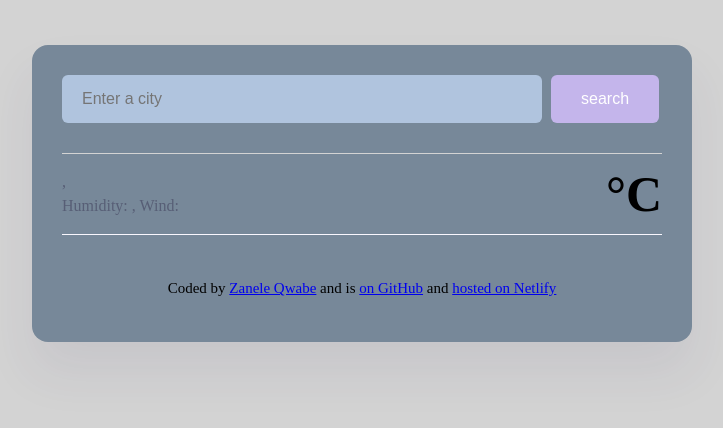
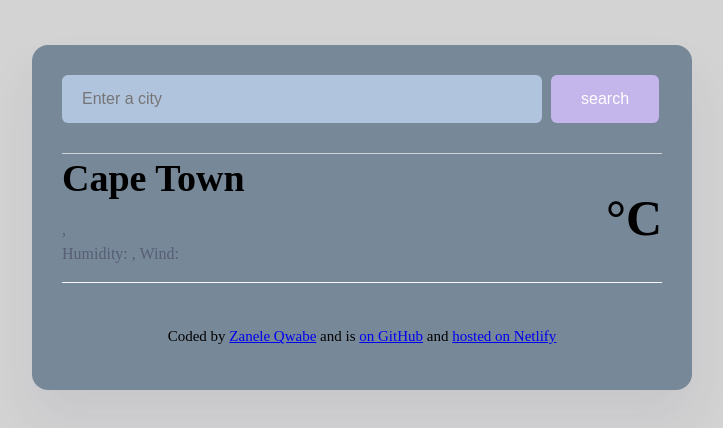
Before and after one commit to Zanele221/weather-search-project, a plain HTML site: page index.html in a window 1280 px wide. Shown: the whole page, without its empty margins (278-1001 px from the left). Drawn offline with nearby package versions, Linux system fonts and the light colour scheme; no server answers.

Commit message:
Updated h1

```diff
--- a/index.html
+++ b/index.html
@@ -18,7 +18,7 @@
         <main>
             <div class="weather-app-data">
                 <div>
-                    <h1 class="weather-app-city" id="city"></h1>
+                    <h1 class="weather-app-city" id="city">Cape Town</h1>
                     <p class="weather-app-details">
                         <span id="time"></span>, <span id="description"></span>
                         <br>
--- a/index.js
+++ b/index.js
@@ -40,10 +40,9 @@ function formatDate(date) {
 }
 
 function searchCity(city) {
-  let apiKey = "f78406b16o38b94e34f7t24f5be5e8a9"; // Ensure this API key is valid from SheCodes
+  let apiKey = "f78406b16o38b94e34f7t24f5be5e8a9";
   let apiUrl = `https://api.shecodes.io/weather/v1/current?query=${city}&key=${apiKey}`;
   axios.get(apiUrl).then(refreshWeather).catch(function (error) {
-    // Handle errors, e.g., city not found
     alert("Could not find weather for that city. Please try again.");
     console.error("Error fetching weather data:", error);
   });
@@ -52,7 +51,7 @@ function searchCity(city) {
 function handleSearchSubmit(event) {
   event.preventDefault();
   let searchInput = document.querySelector("#search-form-input");
-  // Check if the input is not empty before searching
+
   if (searchInput.value) {
     searchCity(searchInput.value);
   } else {
@@ -62,3 +61,6 @@ function handleSearchSubmit(event) {
 
 let searchFormElement = document.querySelector("#search-form");
 searchFormElement.addEventListener("submit", handleSearchSubmit);
+
+
+searchCity("Cape Town");
```
